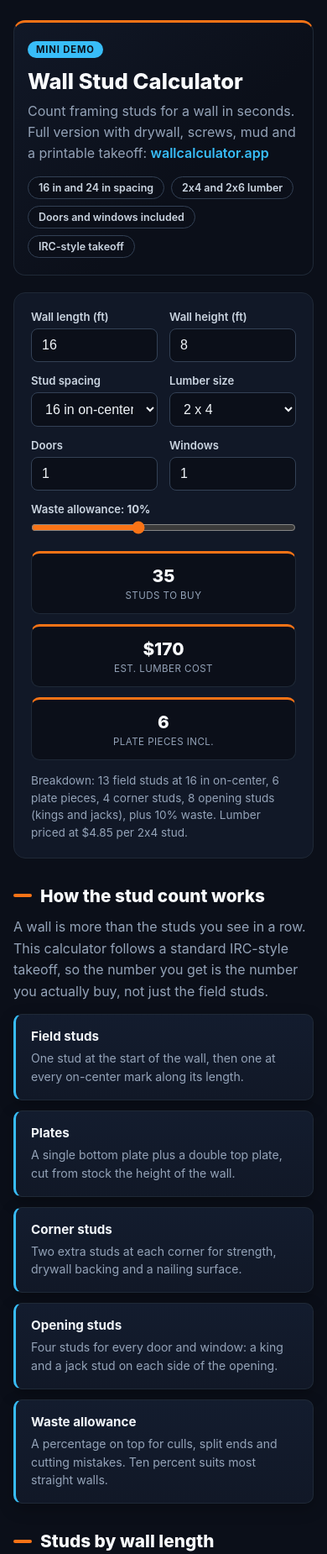
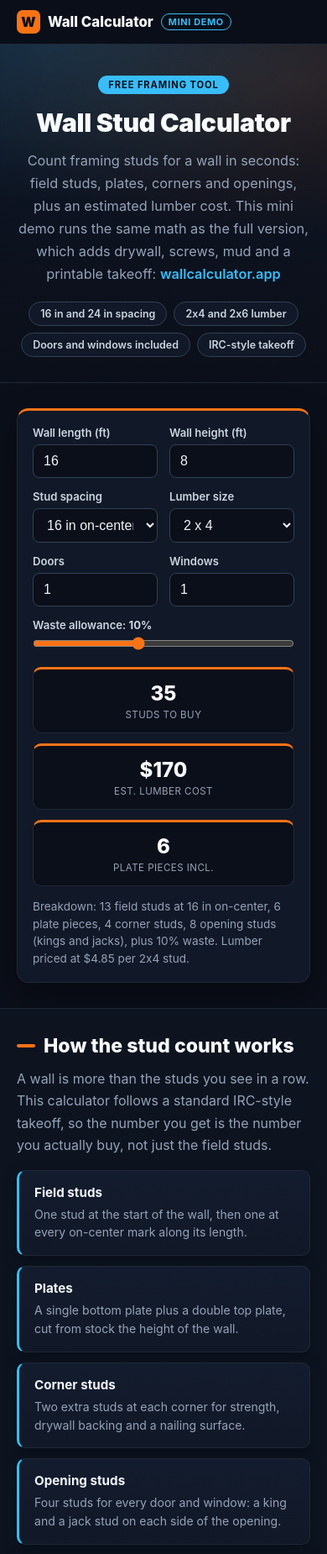
Before and after one commit to Aamirtechseo/wall-calculator, a plain HTML site: page index.html in a window 390 px wide. Shown: the top 1850 px of the page at 84% size. Drawn offline with Linux system fonts and the light colour scheme.

Commit message:
Rebuild as a proper web page: nav, hero, bands, footer

```diff
--- a/index.html
+++ b/index.html
@@ -5,7 +5,7 @@
 <meta name="viewport" content="width=device-width, initial-scale=1.0">
 <meta name="description" content="Count framing studs for any wall with this mini wall stud calculator demo, then run the full takeoff with drywall, screws and costs on the main site.">
 <title>Wall Stud Calculator: Count 2x4 and 2x6 Framing Studs</title>
-<link rel="stylesheet" href="style.css?v=2">
+<link rel="stylesheet" href="style.css?v=3">
 <script type="application/ld+json">
 {
   "@context": "https://schema.org",
@@ -36,19 +36,36 @@
 </script>
 </head>
 <body>
-<div class="wc-wrap">
-  <header class="wc-head">
-    <span class="wc-badge">Mini demo</span>
+
+<nav class="wc-nav">
+  <div class="wc-inner wc-nav-in">
+    <span class="wc-logo"><span class="wc-logo-mark">W</span> Wall Calculator <span class="wc-logo-tag">mini demo</span></span>
+    <span class="wc-nav-links">
+      <a href="#calculator">Calculator</a>
+      <a href="#how">How it works</a>
+      <a href="#table">Stud table</a>
+      <a href="#faq">FAQs</a>
+    </span>
+  </div>
+</nav>
+
+<header class="wc-hero">
+  <div class="wc-inner">
+    <span class="wc-badge">Free framing tool</span>
     <h1>Wall Stud Calculator</h1>
-    <p>Count framing studs for a wall in seconds. Full version with drywall, screws, mud and a printable takeoff: <a href="https://wallcalculator.app/" target="_blank">wallcalculator.app</a></p>
+    <p class="wc-hero-lead">Count framing studs for a wall in seconds: field studs, plates, corners and openings, plus an estimated lumber cost. This mini demo runs the same math as the full version, which adds drywall, screws, mud and a printable takeoff: <a href="https://wallcalculator.app/" target="_blank">wallcalculator.app</a></p>
     <div class="wc-chips">
       <span class="wc-chip">16 in and 24 in spacing</span>
       <span class="wc-chip">2x4 and 2x6 lumber</span>
       <span class="wc-chip">Doors and windows included</span>
       <span class="wc-chip">IRC-style takeoff</span>
     </div>
+  </div>
 </header>
 
+<main>
+  <section id="calculator" class="wc-main-sec">
+    <div class="wc-inner">
       <div class="wc-card">
         <div class="wc-grid">
           <label class="wc-field">
@@ -103,9 +120,12 @@
         </div>
         <p class="wc-note" id="wc-breakdown"></p>
       </div>
+    </div>
+  </section>
 
-  <section class="wc-section">
-    <h2>How the stud count works</h2>
+  <section id="how" class="wc-band">
+    <div class="wc-inner">
+      <h2 class="wc-h2">How the stud count works</h2>
       <p class="wc-lead">A wall is more than the studs you see in a row. This calculator follows a standard IRC-style takeoff, so the number you get is the number you actually buy, not just the field studs.</p>
       <div class="wc-cards">
         <div class="wc-mini">
@@ -129,10 +149,12 @@
           <p>A percentage on top for culls, split ends and cutting mistakes. Ten percent suits most straight walls.</p>
         </div>
       </div>
+    </div>
   </section>
 
-  <section class="wc-section">
-    <h2>Studs by wall length</h2>
+  <section id="table" class="wc-main-sec">
+    <div class="wc-inner">
+      <h2 class="wc-h2">Studs by wall length</h2>
       <p class="wc-lead">Quick reference for an 8 ft high wall at 16 in on-center, with no doors or windows and 10 percent waste included:</p>
       <table class="wc-table">
         <thead>
@@ -148,10 +170,12 @@
         </tbody>
       </table>
       <p class="wc-lead">Spacing matters too: the same 16 ft wall needs 13 field studs at 16 in on-center but only 9 at 24 in on-center. Wider spacing saves lumber, yet 16 in stays the standard for load-bearing and exterior walls because it carries loads safely and backs drywall properly.</p>
+    </div>
   </section>
 
-  <section class="wc-section">
-    <h2>Common questions</h2>
+  <section id="faq" class="wc-band">
+    <div class="wc-inner">
+      <h2 class="wc-h2">Common questions</h2>
       <div class="wc-faq">
         <h3>How many studs do I need for a 16 ft wall?</h3>
         <p>At 16 in on-center spacing with no openings, a 16 ft wall needs 26 studs including plates, corners and 10 percent waste. Add a door and a window and the same wall needs 35 studs, which is the default example in the calculator above.</p>
@@ -162,13 +186,18 @@
         <h3>How much waste should I add to a stud order?</h3>
         <p>Ten percent is a safe default for straight walls. It covers culls, split ends and cutting mistakes. Go up to 15 percent for walls with several openings or if your lumber yard tends to send warped stock.</p>
       </div>
+    </div>
   </section>
+</main>
 
-  <footer class="wc-foot">
+<footer class="wc-footer">
+  <div class="wc-inner">
+    <span class="wc-logo"><span class="wc-logo-mark">W</span> Wall Calculator</span>
     <p>Need drywall sheets, screws and total project cost too? The full version on the main site runs the complete takeoff.</p>
     <p class="wc-brand">Wall Calculator · Free construction calculators</p>
+  </div>
 </footer>
-</div>
+
 <script src="script.js"></script>
 </body>
 </html>
--- a/style.css
+++ b/style.css
@@ -1,18 +1,64 @@
 * { box-sizing: border-box; margin: 0; padding: 0; }
+html { scroll-behavior: smooth; }
 body {
   font-family: 'Inter', system-ui, -apple-system, 'Segoe UI', sans-serif;
   background: #0B0F19;
   color: #E2E8F0;
-  padding: 24px 16px 40px;
 }
-.wc-wrap { max-width: 720px; margin: 0 auto; }
-.wc-head {
-  background: linear-gradient(135deg, #111827 0%, #0B0F19 60%);
-  border: 1px solid #1F2937;
-  border-top: 3px solid #F97316;
-  border-radius: 14px;
-  padding: 26px 24px;
-  margin-bottom: 20px;
+.wc-inner { max-width: 1080px; margin: 0 auto; padding: 0 20px; }
+
+/* Navigation */
+.wc-nav {
+  position: sticky;
+  top: 0;
+  z-index: 50;
+  background: rgba(11, 15, 25, 0.94);
+  border-bottom: 1px solid #1F2937;
+}
+.wc-nav-in {
+  display: flex;
+  align-items: center;
+  justify-content: space-between;
+  gap: 16px;
+  padding-top: 12px;
+  padding-bottom: 12px;
+}
+.wc-logo { font-size: 1.05rem; font-weight: 800; color: #F8FAFC; display: inline-flex; align-items: center; gap: 9px; }
+.wc-logo-mark {
+  display: inline-flex;
+  align-items: center;
+  justify-content: center;
+  width: 28px;
+  height: 28px;
+  border-radius: 7px;
+  background: #F97316;
+  color: #0B0F19;
+  font-weight: 900;
+  font-size: 1rem;
+}
+.wc-logo-tag {
+  font-size: 0.68rem;
+  font-weight: 700;
+  letter-spacing: 0.06em;
+  text-transform: uppercase;
+  color: #38BDF8;
+  border: 1px solid #38BDF8;
+  border-radius: 999px;
+  padding: 2px 8px;
+}
+.wc-nav-links { display: inline-flex; gap: 22px; }
+.wc-nav-links a { color: #CBD5E1; text-decoration: none; font-size: 0.92rem; font-weight: 600; }
+.wc-nav-links a:hover { color: #38BDF8; }
+
+/* Hero */
+.wc-hero {
+  background:
+    radial-gradient(700px 320px at 15% 0%, rgba(56, 189, 248, 0.14), transparent 60%),
+    radial-gradient(700px 320px at 90% 10%, rgba(249, 115, 22, 0.12), transparent 60%),
+    linear-gradient(180deg, #0E1626 0%, #0B0F19 100%);
+  border-bottom: 1px solid #1F2937;
+  padding: 52px 0 40px;
+  text-align: center;
 }
 .wc-badge {
   display: inline-block;
@@ -23,28 +69,56 @@ body {
   color: #0B0F19;
   background: #38BDF8;
   border-radius: 999px;
-  padding: 3px 10px;
-  margin-bottom: 12px;
+  padding: 4px 12px;
+  margin-bottom: 16px;
 }
-.wc-head h1 { font-size: 2rem; font-weight: 800; color: #F8FAFC; margin-bottom: 8px; }
-.wc-head p { color: #94A3B8; line-height: 1.55; margin-bottom: 16px; }
-.wc-chips { display: flex; flex-wrap: wrap; gap: 8px; }
+.wc-hero h1 { font-size: 2.6rem; font-weight: 900; color: #F8FAFC; letter-spacing: -0.01em; margin-bottom: 14px; }
+.wc-hero-lead { max-width: 680px; margin: 0 auto 20px; color: #94A3B8; line-height: 1.65; font-size: 1.02rem; }
+.wc-hero-lead a, .wc-footer a { color: #38BDF8; text-decoration: none; font-weight: 600; }
+.wc-hero-lead a:hover, .wc-footer a:hover { text-decoration: underline; }
+.wc-chips { display: flex; flex-wrap: wrap; gap: 8px; justify-content: center; }
 .wc-chip {
   font-size: 0.78rem;
   font-weight: 600;
   color: #CBD5E1;
-  background: #0B0F19;
+  background: #111827;
   border: 1px solid #334155;
   border-radius: 999px;
-  padding: 5px 12px;
+  padding: 6px 13px;
 }
-.wc-head a, .wc-foot a { color: #38BDF8; text-decoration: none; font-weight: 600; }
-.wc-head a:hover, .wc-foot a:hover { text-decoration: underline; }
+
+/* Sections */
+.wc-main-sec { padding: 40px 0; }
+.wc-band { background: #0D1420; border-top: 1px solid #1F2937; border-bottom: 1px solid #1F2937; padding: 40px 0; }
+.wc-h2 {
+  font-size: 1.45rem;
+  font-weight: 800;
+  color: #F8FAFC;
+  margin-bottom: 12px;
+  display: flex;
+  align-items: center;
+  gap: 10px;
+}
+.wc-h2::before {
+  content: "";
+  width: 22px;
+  height: 4px;
+  border-radius: 2px;
+  background: #F97316;
+  flex: none;
+}
+.wc-lead { color: #94A3B8; line-height: 1.65; margin-bottom: 16px; max-width: 760px; }
+
+/* Calculator card */
 .wc-card {
+  max-width: 720px;
+  margin: 0 auto;
   background: #111827;
   border: 1px solid #1F2937;
+  border-top: 3px solid #F97316;
   border-radius: 14px;
-  padding: 20px;
+  padding: 24px;
+  box-shadow: 0 18px 40px rgba(0, 0, 0, 0.35);
 }
 .wc-grid { display: grid; grid-template-columns: 1fr 1fr; gap: 14px; }
 .wc-field { display: flex; flex-direction: column; gap: 6px; }
@@ -77,26 +151,9 @@ body {
 .wc-num { display: block; font-size: 1.5rem; font-weight: 800; color: #F8FAFC; }
 .wc-label { display: block; font-size: 0.72rem; color: #94A3B8; margin-top: 4px; text-transform: uppercase; letter-spacing: 0.04em; }
 .wc-note { margin-top: 14px; font-size: 0.85rem; color: #94A3B8; line-height: 1.5; }
-.wc-section { margin-top: 32px; }
-.wc-section h2 {
-  font-size: 1.3rem;
-  font-weight: 800;
-  color: #F8FAFC;
-  margin-bottom: 12px;
-  display: flex;
-  align-items: center;
-  gap: 10px;
-}
-.wc-section h2::before {
-  content: "";
-  width: 22px;
-  height: 4px;
-  border-radius: 2px;
-  background: #F97316;
-  flex: none;
-}
-.wc-lead { color: #94A3B8; line-height: 1.6; margin-bottom: 14px; }
-.wc-cards { display: grid; grid-template-columns: 1fr 1fr; gap: 12px; }
+
+/* How it works cards */
+.wc-cards { display: grid; grid-template-columns: repeat(auto-fit, minmax(190px, 1fr)); gap: 12px; }
 .wc-mini {
   background: linear-gradient(180deg, #131C2E 0%, #111827 100%);
   border: 1px solid #1F2937;
@@ -107,10 +164,12 @@ body {
 }
 .wc-mini h3 { font-size: 0.95rem; font-weight: 700; color: #F1F5F9; margin-bottom: 6px; }
 .wc-mini p { font-size: 0.88rem; color: #94A3B8; line-height: 1.55; }
-.wc-table { width: 100%; border-collapse: collapse; margin-bottom: 14px; }
+
+/* Table */
+.wc-table { width: 100%; max-width: 640px; border-collapse: collapse; margin-bottom: 16px; }
 .wc-table th, .wc-table td {
   border: 1px solid #1F2937;
-  padding: 9px 12px;
+  padding: 10px 14px;
   text-align: left;
   font-size: 0.92rem;
 }
@@ -118,6 +177,9 @@ body {
 .wc-table td { color: #CBD5E1; }
 .wc-table tbody tr:nth-child(even) td { background: #0D1420; }
 .wc-table tbody tr:hover td { background: #131C2E; }
+
+/* FAQ */
+.wc-faq { max-width: 820px; }
 .wc-faq h3 {
   font-size: 1rem;
   font-weight: 700;
@@ -128,13 +190,26 @@ body {
 }
 .wc-faq h3:first-child { border-top: none; padding-top: 0; margin-top: 4px; }
 .wc-faq h3::before { content: "Q. "; color: #38BDF8; }
-.wc-faq p { color: #94A3B8; line-height: 1.6; }
-.wc-foot { margin-top: 20px; text-align: center; color: #94A3B8; line-height: 1.6; }
-.wc-brand { font-size: 0.8rem; color: #64748B; margin-top: 6px; }
-@media (max-width: 480px) {
+.wc-faq p { color: #94A3B8; line-height: 1.65; }
+
+/* Footer */
+.wc-footer {
+  border-top: 1px solid #1F2937;
+  padding: 30px 0 36px;
+  text-align: center;
+  color: #94A3B8;
+  line-height: 1.6;
+}
+.wc-footer .wc-logo { margin-bottom: 10px; }
+.wc-footer p { max-width: 620px; margin: 0 auto; }
+.wc-brand { font-size: 0.8rem; color: #64748B; margin-top: 10px; }
+
+/* Small screens */
+@media (max-width: 640px) {
+  .wc-nav-links { display: none; }
+  .wc-hero { padding: 36px 0 30px; }
+  .wc-hero h1 { font-size: 1.9rem; }
   .wc-results { grid-template-columns: 1fr; }
-  .wc-num { font-size: 1.3rem; }
-  .wc-cards { grid-template-columns: 1fr; }
-  .wc-head { padding: 20px 16px; }
-  .wc-head h1 { font-size: 1.6rem; }
+  .wc-card { padding: 18px; }
+  .wc-main-sec, .wc-band { padding: 30px 0; }
 }
```
Lines whose indentation alone changed are shown as unchanged.
